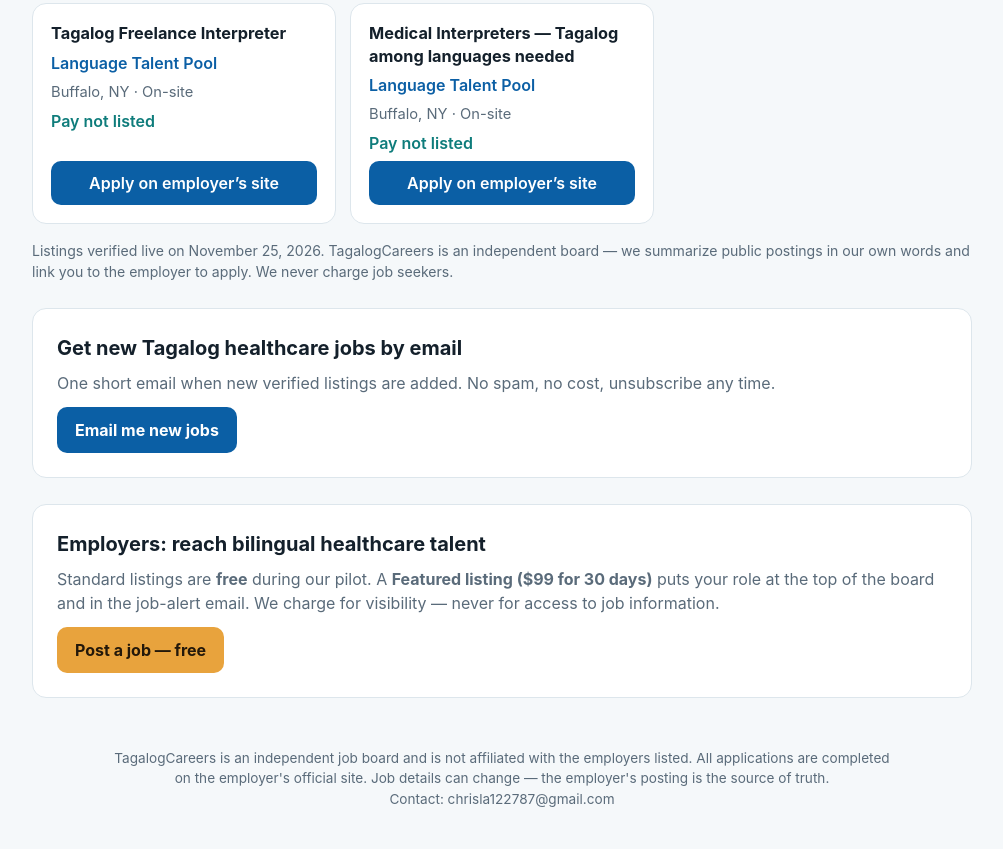
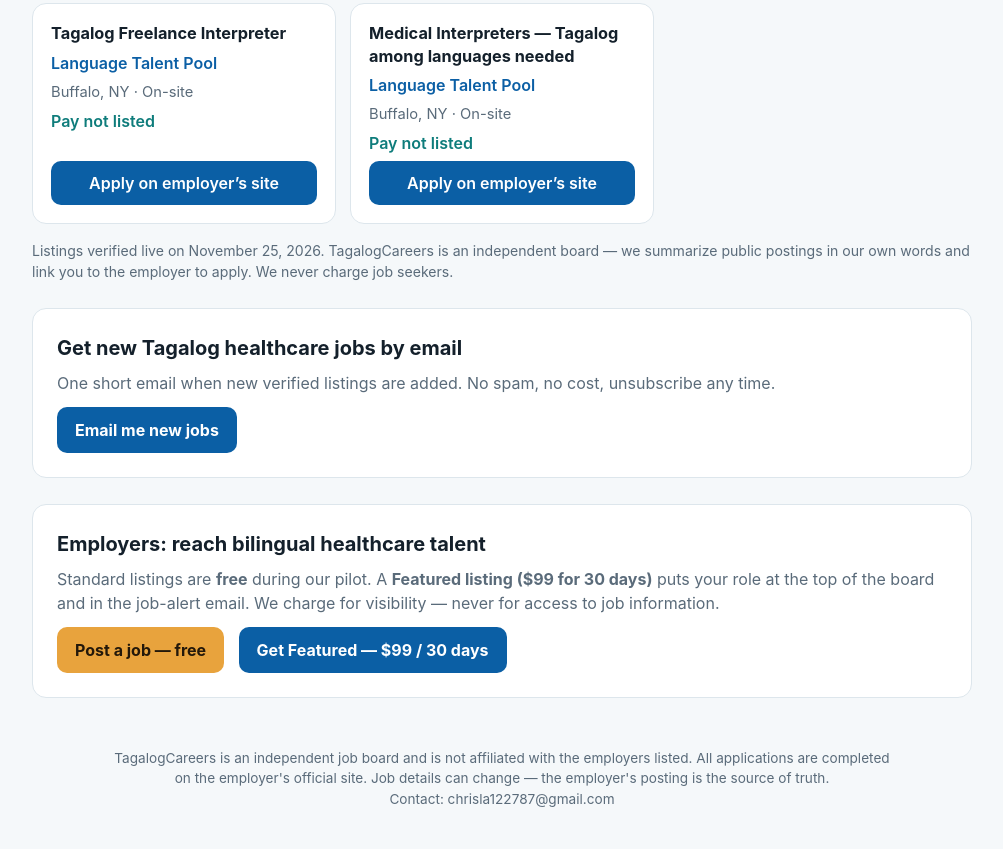
Before and after one commit to chrisla122787/tagalog-careers, a plain HTML site: page index.html in a window 1280 px wide. Shown: the part 1861-2710 px from the top of the page, without its empty margins (138-1141 px from the left). Drawn offline with Linux system fonts and the light colour scheme.

Commit message:
Wire Featured 9 Stripe checkout

```diff
--- a/index.html
+++ b/index.html
@@ -63,6 +63,7 @@
     <h2>Employers: reach bilingual healthcare talent</h2>
     <p>Standard listings are <strong>free</strong> during our pilot. A <strong>Featured listing ($99 for 30 days)</strong> puts your role at the top of the board and in the job-alert email. We charge for visibility — never for access to job information.</p>
     <a class="btn" href="mailto:chrisla122787@gmail.com?subject=Post%20a%20job%20%E2%80%94%20TagalogCareers&body=Company%3A%0AJob%20title%3A%0ALocation%20%2F%20remote%3A%0AOfficial%20posting%20link%3A%0AInterested%20in%20Featured%20(%2499)%3F%20Yes%20%2F%20Not%20yet%3A">Post a job — free</a>
+    <a class="btn alt" href="https://buy.stripe.com/dRm28s0Jt4mI32I3lC0oM0E" target="_blank" rel="noopener">Get Featured — $99 / 30 days</a>
   </section>
 </div>
 
```
